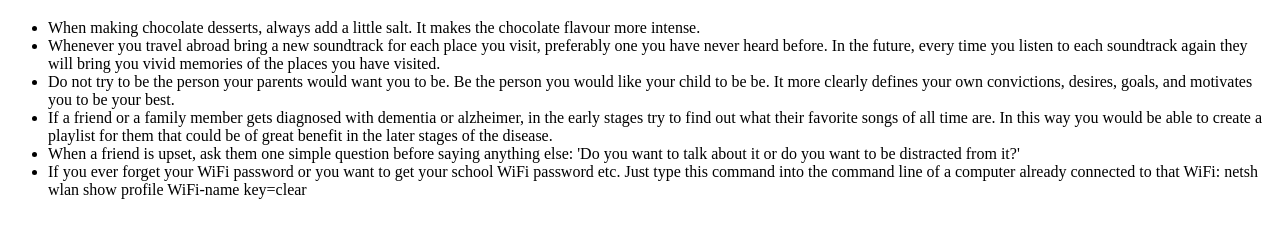
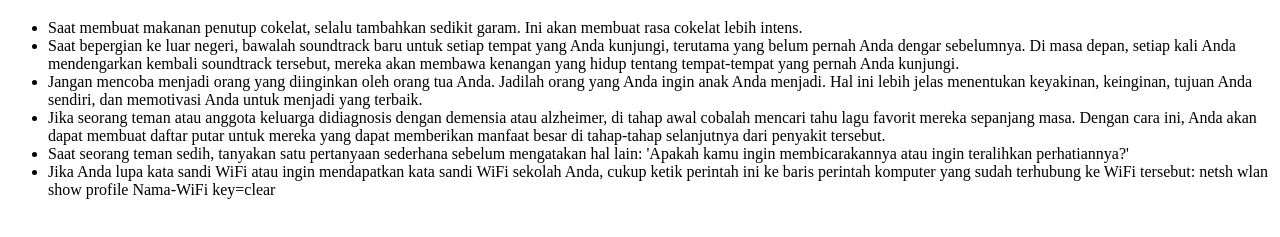
Before and after one commit to muhgalihhh/secret-access, a website: page public/secret.html in a window 1280 px wide. Shown: the part 61-298 px from the top of the page. Drawn offline with Linux system fonts and the light colour scheme.

Commit message:
finished

```diff
--- a/public/secret.html
+++ b/public/secret.html
@@ -1,37 +1,49 @@
 <!DOCTYPE html>
 <html lang="en">
-
   <head>
-  <meta charset="UTF-8">
-  <meta name="viewport" content="width=device-width, initial-scale=1.0">
+    <meta charset="UTF-8" />
+    <meta name="viewport" content="width=device-width, initial-scale=1.0" />
     <title>Secrets</title>
   </head>
 
   <body>
     <h1>Secrets</h1>
     <ul>
-    <li>When making chocolate desserts, always add a little salt. It makes the chocolate flavour more intense.</li>
-    <li>Whenever you travel abroad bring a new soundtrack for each place you visit, preferably one you have never heard
-      before.
-      In the future, every time you listen to each soundtrack again they will bring you vivid memories of the places you
-      have
-      visited.</li>
-    <li>Do not try to be the person your parents would want you to be. Be the person you would like your child to be be.
-      It more
-      clearly
-      defines your own convictions, desires, goals, and motivates you to be your best.</li>
-    <li>If a friend or a family member gets diagnosed with dementia or alzheimer, in the early stages try to find out
-      what their
-      favorite songs of all time are. In this way you would be able to create a playlist for them that could be of great
-      benefit in the later stages of the disease.</li>
-    <li>When a friend is upset, ask them one simple question before saying anything else: 'Do you want to talk about it
-      or do
-      you want to be distracted from it?'</li>
-    <li>If you ever forget your WiFi password or you want to get your school WiFi password etc. Just type this command
-      into the
-      command line of a computer already connected to that WiFi: netsh wlan show profile WiFi-name key=clear</li>
+      <li>
+        Saat membuat makanan penutup cokelat, selalu tambahkan sedikit garam.
+        Ini akan membuat rasa cokelat lebih intens.
+      </li>
+      <li>
+        Saat bepergian ke luar negeri, bawalah soundtrack baru untuk setiap
+        tempat yang Anda kunjungi, terutama yang belum pernah Anda dengar
+        sebelumnya. Di masa depan, setiap kali Anda mendengarkan kembali
+        soundtrack tersebut, mereka akan membawa kenangan yang hidup tentang
+        tempat-tempat yang pernah Anda kunjungi.
+      </li>
+      <li>
+        Jangan mencoba menjadi orang yang diinginkan oleh orang tua Anda.
+        Jadilah orang yang Anda ingin anak Anda menjadi. Hal ini lebih jelas
+        menentukan keyakinan, keinginan, tujuan Anda sendiri, dan memotivasi
+        Anda untuk menjadi yang terbaik.
+      </li>
+      <li>
+        Jika seorang teman atau anggota keluarga didiagnosis dengan demensia
+        atau alzheimer, di tahap awal cobalah mencari tahu lagu favorit mereka
+        sepanjang masa. Dengan cara ini, Anda akan dapat membuat daftar putar
+        untuk mereka yang dapat memberikan manfaat besar di tahap-tahap
+        selanjutnya dari penyakit tersebut.
+      </li>
+      <li>
+        Saat seorang teman sedih, tanyakan satu pertanyaan sederhana sebelum
+        mengatakan hal lain: 'Apakah kamu ingin membicarakannya atau ingin
+        teralihkan perhatiannya?'
+      </li>
+      <li>
+        Jika Anda lupa kata sandi WiFi atau ingin mendapatkan kata sandi WiFi
+        sekolah Anda, cukup ketik perintah ini ke baris perintah komputer yang
+        sudah terhubung ke WiFi tersebut: netsh wlan show profile Nama-WiFi
+        key=clear
+      </li>
     </ul>
-
   </body>
-
 </html>
```
Also changed, not shown: index.js (+39 -0 lines). Lines whose indentation alone changed are shown as unchanged.
